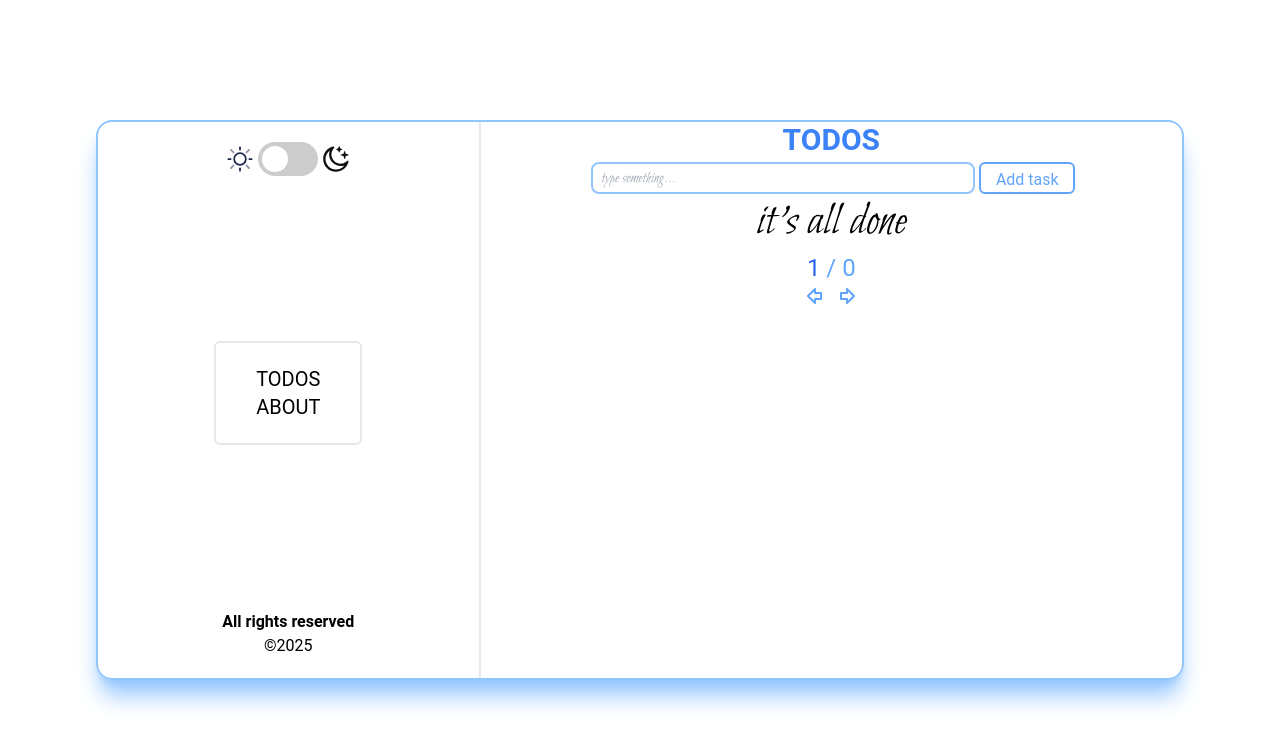
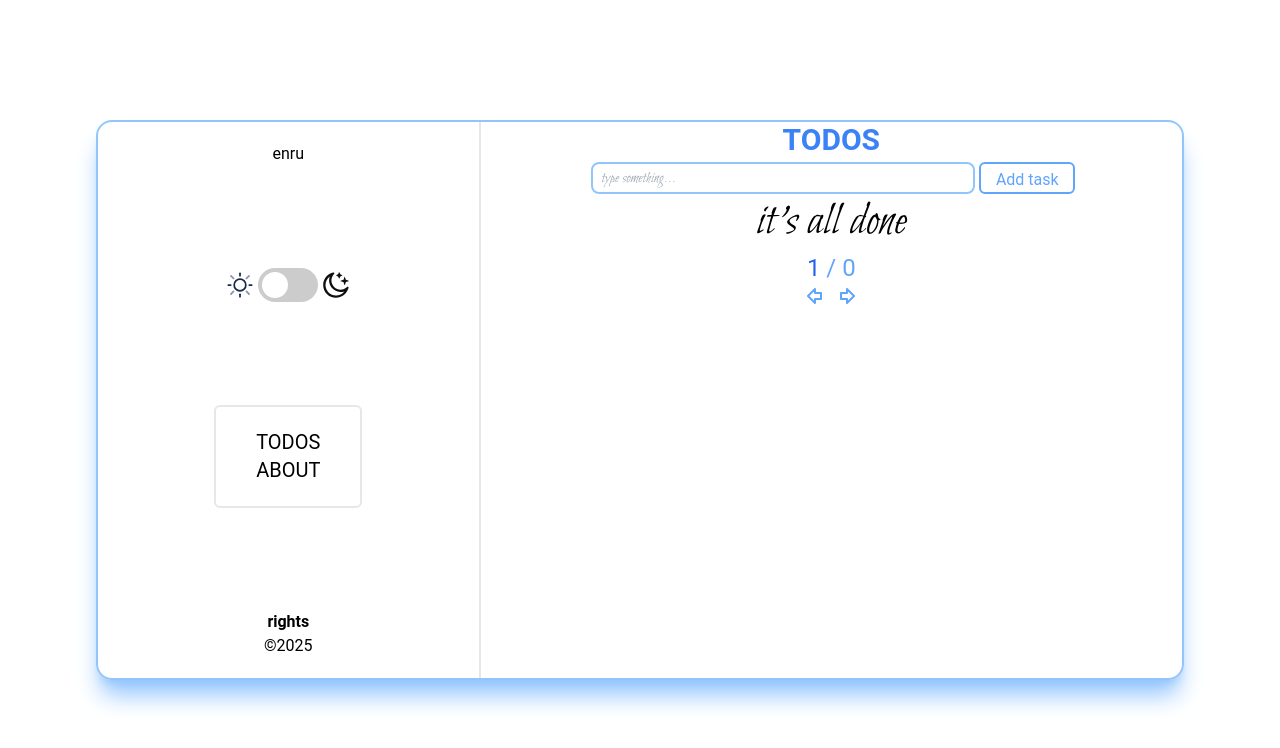
Before and after one commit to alexborisoff/todo, a React (Vite) app: page / in a window 1280 px wide. Shown: the top 748 px of the page. Built offline with nearby package versions, Linux system fonts and the light colour scheme.

Commit message:
Adding buttons for switching languages fron En to Ru

```diff
--- a/src/components/UI/Menu/Menu.tsx
+++ b/src/components/UI/Menu/Menu.tsx
@@ -1,18 +1,37 @@
 import { Switcher } from '../Switcher/Switcher';
 import { Navbar } from '../Navbar/Navbar';
 import { currentYear } from '../../../utils/dates';
+import { useTranslation } from 'react-i18next';
+
+const languages = {
+   en: { nativeName: 'English' },
+   ru: { nativeName: 'Russian' },
+};
 
 interface MenuProps {
    changeThemeMode: () => void;
 }
 
 export const Menu = ({ changeThemeMode }: MenuProps) => {
+   const { t, i18n } = useTranslation();
    return (
       <div className="h-full w-30vw py-5 flex flex-col justify-between items-center border-r-2">
+         <div>
+            {Object.keys(languages).map(language => (
+               <button
+                  type="submit"
+                  key={language}
+                  onClick={() => i18n.changeLanguage(language)}
+                  disabled={i18n.resolvedLanguage === language}
+               >
+                  {language}
+               </button>
+            ))}
+         </div>
          <Switcher changeThemeMode={() => changeThemeMode()} />
          <Navbar />
          <div className="text-center">
-            <p className="font-bold"> All rights reserved </p>
+            <p className="font-bold"> {t('rights')} </p>
             <p> ©{currentYear} </p>
          </div>
       </div>
```
